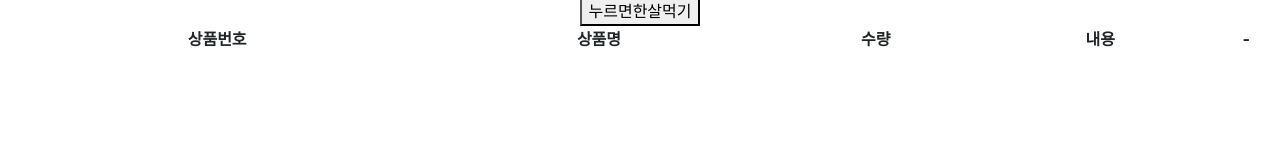
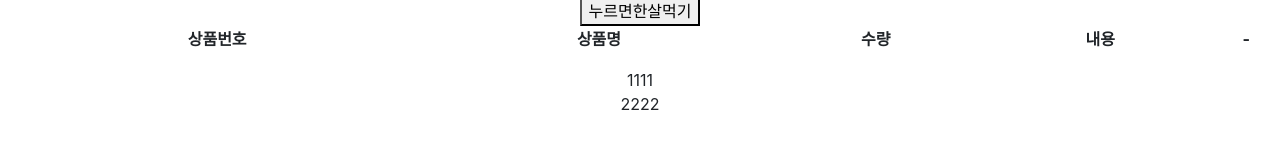
Before and after one commit to qwe5507/REACT-DEV, a React (Create React App) app in the folder shop/: page /cart in a window 1280 px wide. Shown: the part 320-468 px from the top of the page. Built offline with nearby package versions, Linux system fonts and the light colour scheme.

Commit message:
성능잡기2. 쓸데없는 재렌더링을 막는 memo

```diff
--- a/shop/src/App.js
+++ b/shop/src/App.js
@@ -1,7 +1,7 @@
 
 // import Button from '@restart/ui/esm/Button';
 import { Link, Route, Switch, useHistory } from 'react-router-dom';
-import React, { useState, useContext, useEffect, lazy, Suspense } from 'react';
+import React, { useState, useContext, lazy, Suspense } from 'react';
 import { Navbar, Container, Nav, NavDropdown, Button, Row, Col } from 'react-bootstrap';
 import './App.css';
 import data from './data.js';
@@ -35,7 +35,7 @@ function App() {
 
   //첫 랜더링 막는 useEffect
   useDidMountEffect(() => {
-    if ( count != 0 && count < 3 ) {
+    if ( count !== 0 && count < 3 ) {
       setAge(age+1)
     }
   }, [count]);
--- a/shop/src/Cart.js
+++ b/shop/src/Cart.js
@@ -1,7 +1,6 @@
-import React from 'react';
-import { Table } from 'react-bootstrap';
-import { connect, useDispatch, useSelector,  } from 'react-redux';
-import { Button } from 'react-bootstrap';
+import { useEffect, memo } from 'react';
+import { Table, Button } from 'react-bootstrap';
+import { useDispatch, useSelector, } from 'react-redux';
 
 function Cart(props) {
 
@@ -24,24 +23,25 @@ function Cart(props) {
               <td>{data.id}</td>
               <td>{data.name}</td>
               <td>{data?.surang}</td>
-              <td><button onClick={() => { dispatch({ type: "수량증가" , 상품번호 : data.id }) }}>+</button>
-                <button onClick={() => { dispatch({ type: "수량감소" , 상품번호 : data.id }) }}>-</button></td>
+              <td><button onClick={() => { dispatch({ type: "수량증가", 상품번호: data.id }) }}>+</button>
+                <button onClick={() => { dispatch({ type: "수량감소", 상품번호: data.id }) }}>-</button></td>
               <td>
-              <Button variant="danger active" onClick={() => {
-                dispatch({ type: "항목삭제" , 상품번호 : data.id })
-              }}>x</Button>
+                <Button variant="danger active" onClick={() => {
+                  dispatch({ type: "항목삭제", 상품번호: data.id })
+                }}>x</Button>
               </td>
             </tr>
           )
         })}
       </Table>
-      { props.alert상태 ?
+      {props.alert상태 ?
         <div className="my-alert2">
           <p>지금 구매하시면 신규 할인 20%</p>
-          <button onClick={()=> { dispatch({ type: "ui닫기" })}}>닫기</button>
+          <button onClick={() => { dispatch({ type: "ui닫기" }) }}>닫기</button>
         </div>
         : null
       }
+      <Parent 이름={'이진강'} 나이={28}></Parent>
     </div>
   )
 }
@@ -55,3 +55,20 @@ function Cart(props) {
 
 // export default connect(state를props화)(Cart);
 export default Cart;
+
+function Parent(props) {
+  return (
+    <div>
+      <Child1 이름={props.이름} />
+      <Child2 나이={props.나이} />
+    </div>
+  )
+}
+function Child1(props) {
+  useEffect(() => { console.log('렌더링됨1') });
+  return <div>1111</div>
+}
+let Child2 = memo(function (props) {
+  useEffect(() => { console.log('렌더링됨2') });
+  return <div>2222</div>
+});
--- a/shop/src/useDidMountEffect.js
+++ b/shop/src/useDidMountEffect.js
@@ -1,4 +1,4 @@
-import React, { useEffect, useRef } from 'react';
+import { useEffect, useRef } from 'react';
 
 // useRef 로 관리하는 변수는 값이 바뀐다고 해서 컴포넌트가 리렌더링되지 않습니다.
 // 리액트 컴포넌트에서의 상태는 상태를 바꾸는 함수를 호출하고 나서 그 다음 렌더링 이후로 업데이트 된 상태를 조회 할 수 있는 반면,
```
